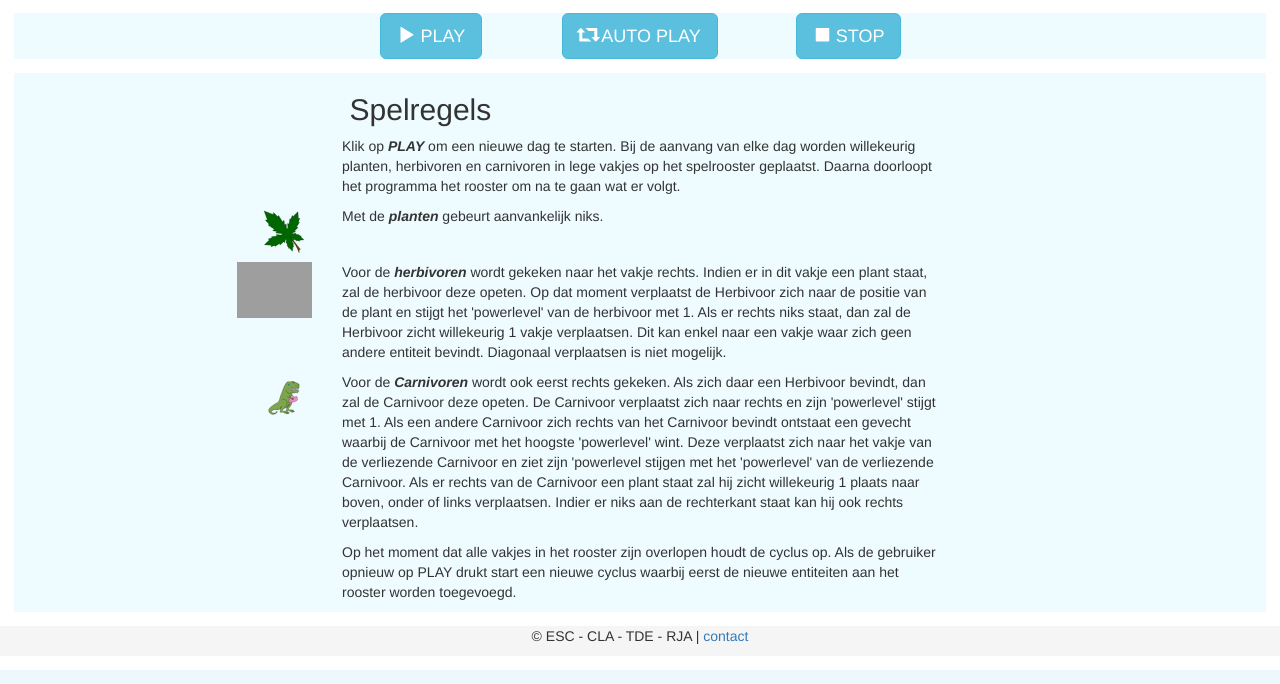
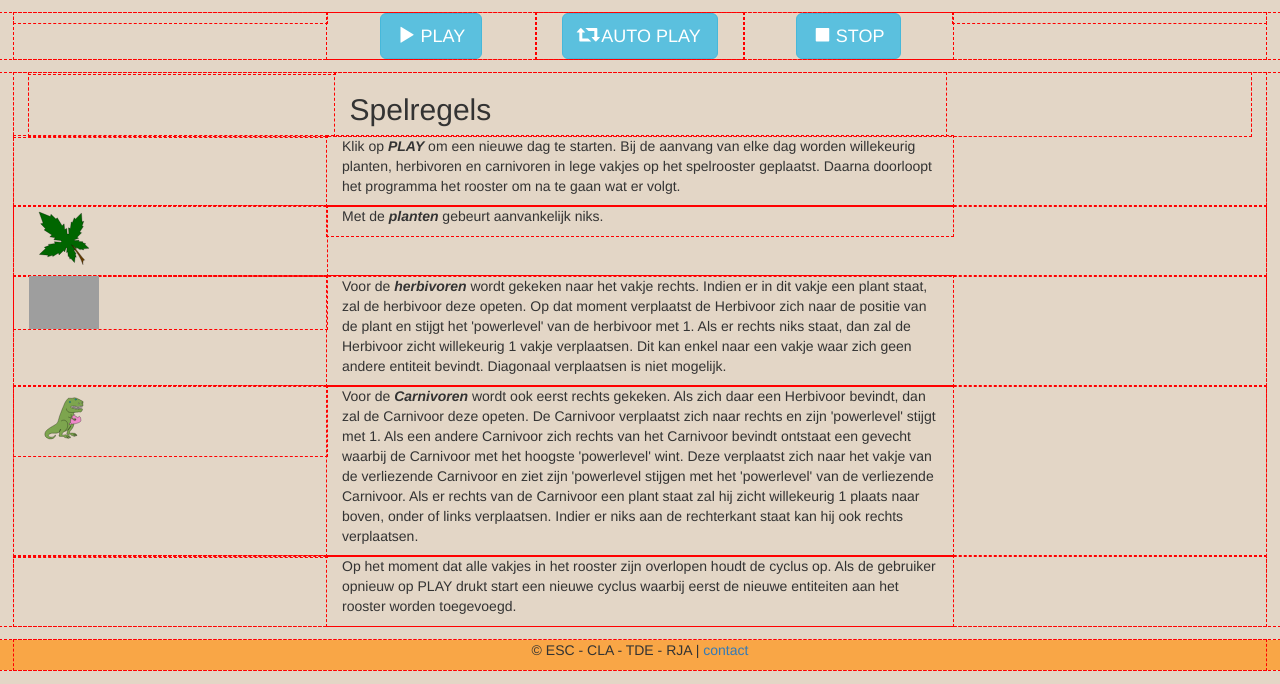
Before and after one commit to jan-vandorpe/terrarium1, a PHP site: page /index.html in a window 1280 px wide. Shown: the part 505-1189 px from the top of the page. Run offline with PHP 8.4, Linux system fonts and the light colour scheme; grey boxes are pictures that could not be loaded.

Commit message:
stylesheet aangepast met nieuwe kleuren, lay-out

```diff
--- a/CSS/stylesheet.css
+++ b/CSS/stylesheet.css
@@ -1,49 +1,45 @@
-/* OUTLINEZ
+/* OUTLINEZ*/
 
 body, header, section, footer, div {
 	outline:1px dashed red;
 }
-*/
+
 /* KLEURENSCHEMA
-#B2A39A
-#FFD0B5
-#4AB2B2
-#C1FFFF
-#77FFFE
+lichtgrijs  - #EDD5D1
+lichroze    - #EDD5D1
+lichbruin   - #E3D6C6
+lichtgroen  - #DDE0CD
+oranje      - #F9A646
 */
 
 body {
-	background-color:white;
+	background-color:#E3D6C6;
 }
 
 header {
-	background-color:whitesmoke;
-}
-
-section {
-    background-color: white;
+	background-color:#F9A646;
 }
 
 .jumbotron {
-	background-color:#DAF3F8;
+	background-color:#DDE0CD;
 }
 
 nav>.container-fluid {
-	background-color:white;
+	background-color:#E3D6C6;
 }
 
 section>.container-fluid {
-	background-color:#EEFCFF;
+	background-color:#E3D6C6;
 }
 
 footer {
-	background-color:whitesmoke;
+	background-color:#F9A646;
 }
 
 /* STRUCTUUR & LAY-OUT */
 
-.marg_t {
-    margin-top:1em;
+.marg_l {
+	margin-left:1em;
 }
 
 .marg_r {
@@ -54,14 +50,6 @@ footer {
     margin-bottom:1em;
 }
 
-.marg_l {
-	margin-left:1em;
+.minimg {
+    max-width: 5em;
 }
-
-/*IMAGES*/
-
-.minimg {
-    float:right;
-    height:4em;
-    width:auto;
-}
```
